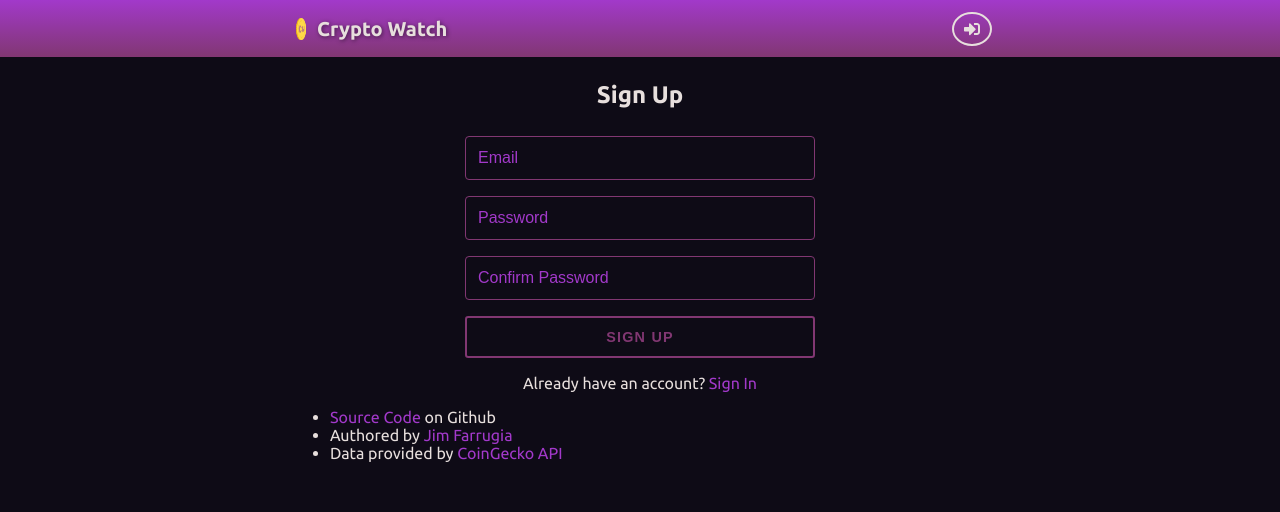
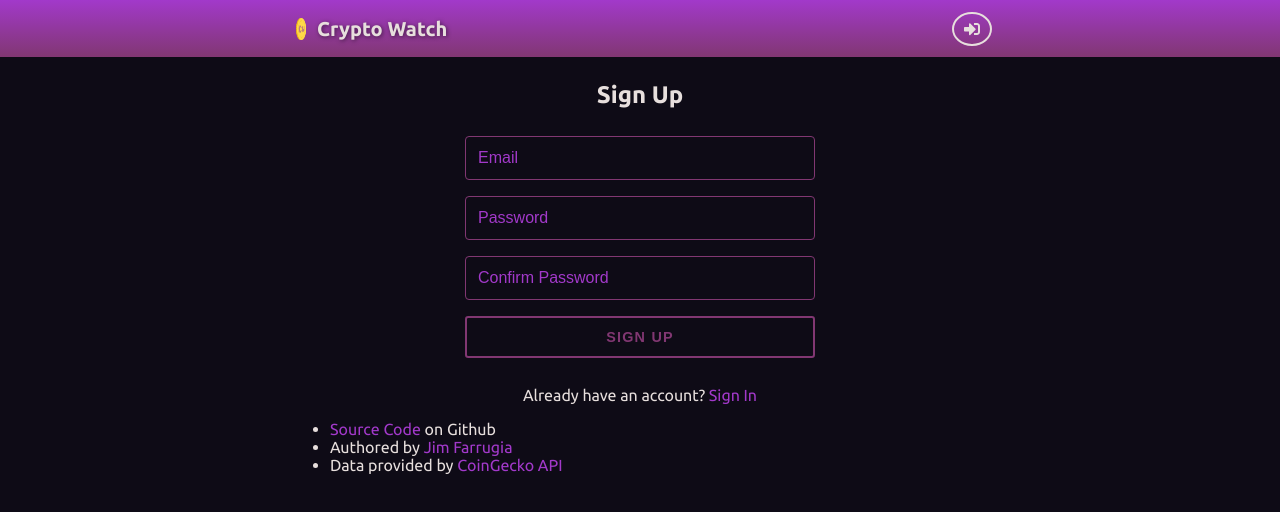
Before and after one commit to Jimfarrugia/crypto-watch, a React (Create React App) app: page /sign-up in a window 1280 px wide. Shown: the top 512 px of the page. Built offline with nearby package versions, Linux system fonts and the light colour scheme; no server answers.

Commit message:
Add spacing to signin/signup forms

```diff
--- a/src/components/styled/SignIn.styled.js
+++ b/src/components/styled/SignIn.styled.js
@@ -4,4 +4,8 @@ export const SignInStyled = styled.div`
   text-align: center;
   max-width: 350px;
   margin: 0 auto;
+
+  form {
+    margin-bottom: 1.75em;
+  }
 `;
--- a/src/components/styled/SignUp.styled.js
+++ b/src/components/styled/SignUp.styled.js
@@ -4,4 +4,8 @@ export const SignUpStyled = styled.div`
   text-align: center;
   max-width: 350px;
   margin: 0 auto;
+
+  form {
+    margin-bottom: 1.75em;
+  }
 `;
```
